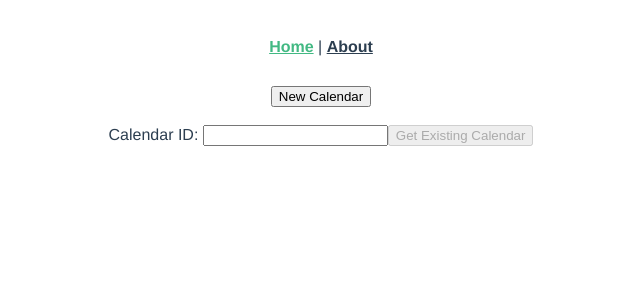
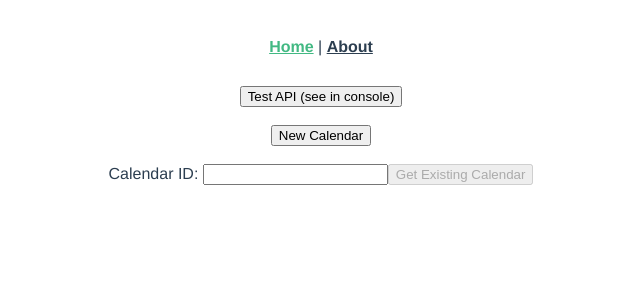
Before and after one commit to JoeFriedlander/cloudDance, a Vue app in the folder frontend/: page / in a window 1280 px wide. Shown: the top 300 px of the page, without its empty margins (319-959 px from the left). Built offline with nearby package versions, Linux system fonts and the light colour scheme.

Commit message:
added test api button for troubleshooting

```diff
--- a/frontend/src/components/Calendar/CalendarManager.vue
+++ b/frontend/src/components/Calendar/CalendarManager.vue
@@ -1,5 +1,11 @@
 <template>
   <div>
+    <form @submit.prevent="testAPI">
+      <button type="submit">
+        Test API (see in console)
+      </button>
+    </form>
+    <br />
     <NewCalendar @newCalendarEmit="loadNewCalendarID"></NewCalendar>
     <br />
     <GetCalendar
@@ -72,6 +78,21 @@ export default {
     resetErrors() {
       this.errorNotFoundCalendarID = "";
       this.errorAlreadyAddedCalendarID = "";
+    },
+    testAPI() {
+      fetch(process.env.VUE_APP_APISERVER + "api/test", {
+        method: "GET",
+        headers: {
+          "Content-Type": "application/json"
+        }
+      })
+        .then(response => response.text())
+        .then(response => {
+          console.log(response);
+        })
+        .catch(error => {
+          console.log("error: " + error);
+        });
     }
   },
   components: {
```
Also changed, not shown: 1 other file (tests, documents, lock files or other folders).
